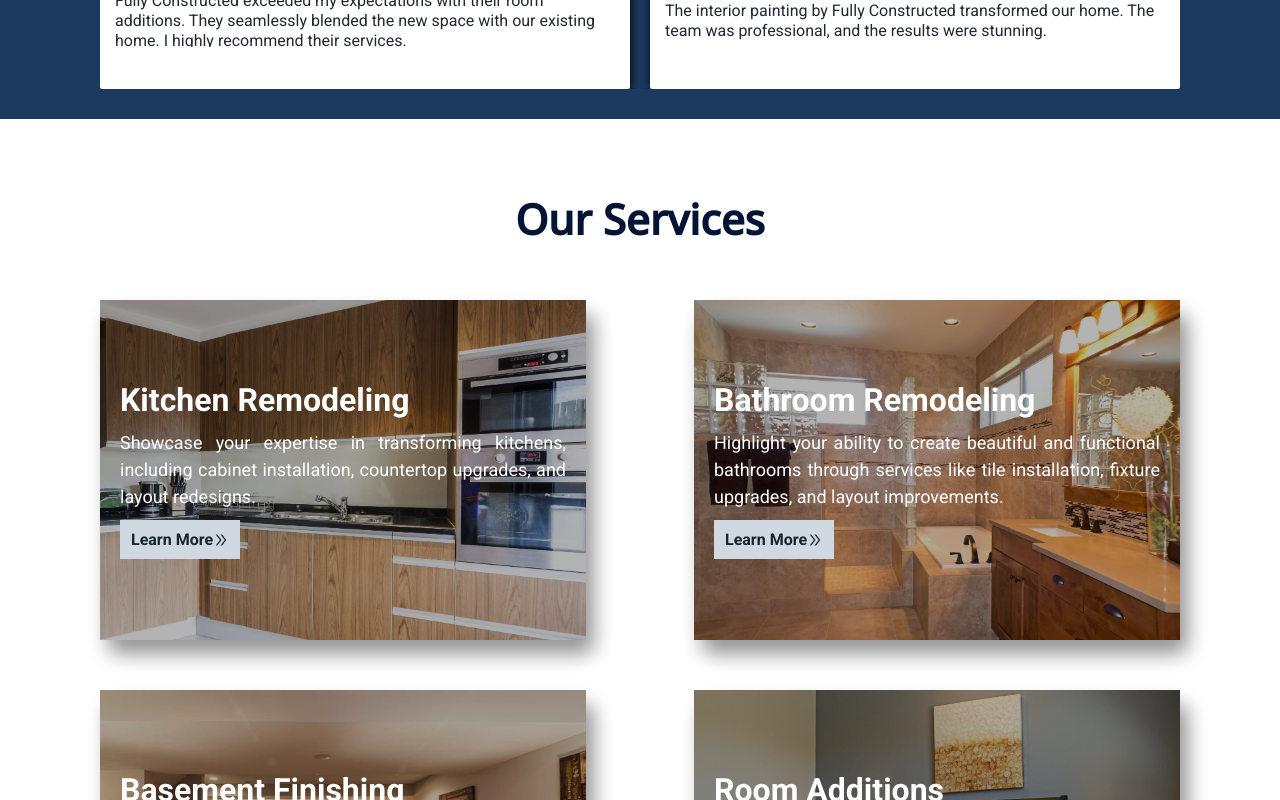
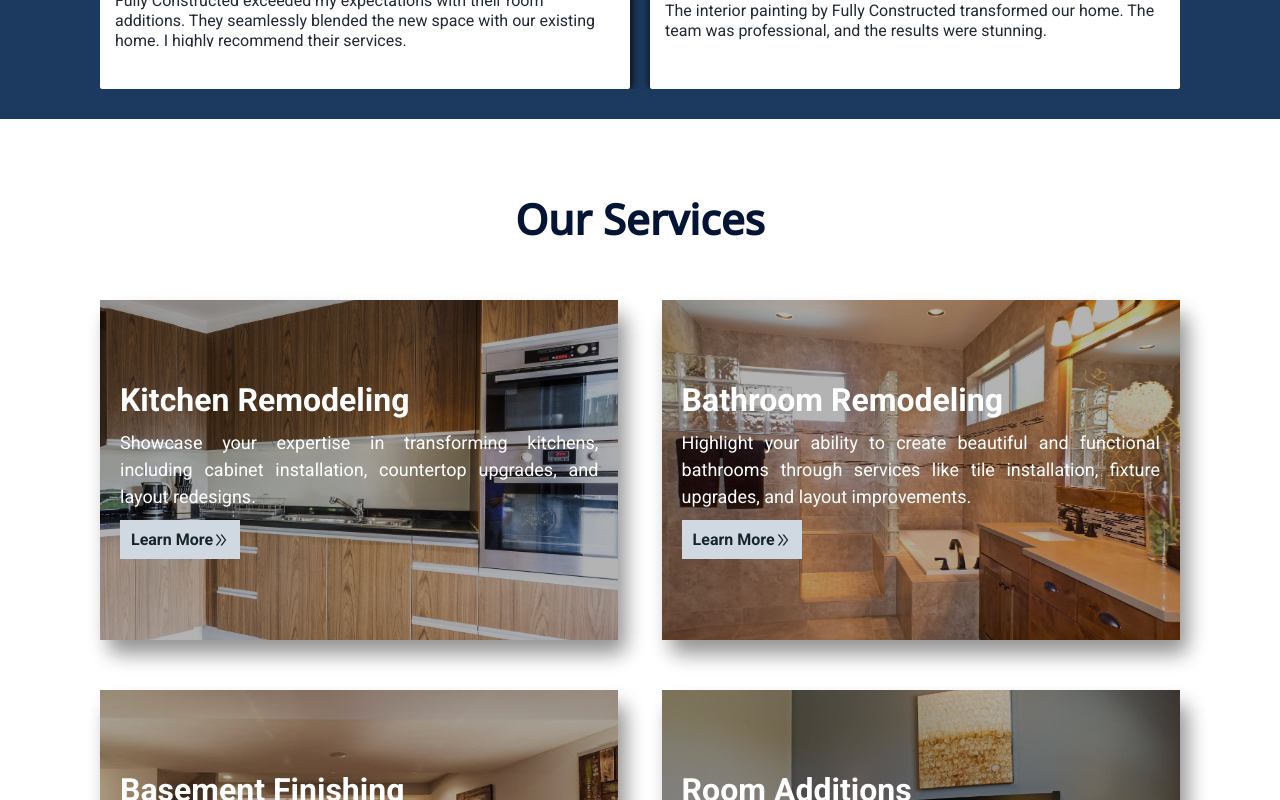
Before and after one commit to Wahaj-Ali/construction-web, a React (Create React App) app: page / in a window 1280 px wide. Shown: the part 1557-2357 px from the top of the page. Built offline with nearby package versions, Linux system fonts and the light colour scheme.

Commit message:
Update ServiceOverview.css

```diff
--- a/src/Components/ServiceOverview/ServiceOverview.css
+++ b/src/Components/ServiceOverview/ServiceOverview.css
@@ -1,6 +1,6 @@
 .serviceOverview {
     display: flex;
-    width: 45%;
+    width: 48%;
     align-self: flex-start;
     margin: 25px 0;
     /* border-radius: 10px; */
```
